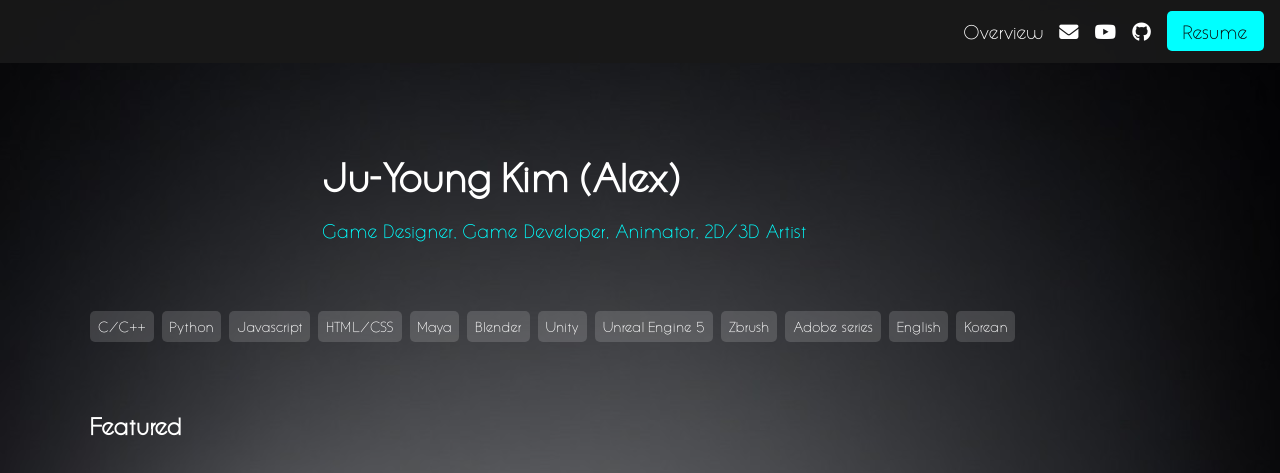
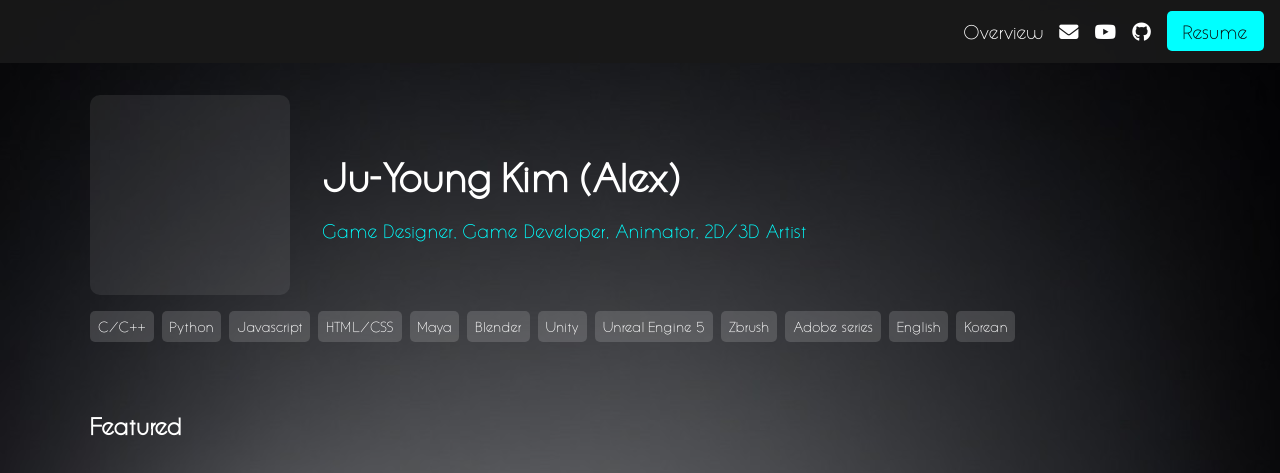
Before and after one commit to wndudrla0211/wndudrla0211.github.io, a plain HTML site: page index.html in a window 1280 px wide. Shown: the top 473 px of the page. Drawn offline with nearby package versions, Linux system fonts and the light colour scheme.

Commit message:
Update style.css

```diff
--- a/style.css
+++ b/style.css
@@ -17,7 +17,6 @@ body {
     background-position: center;
     background-attachment: fixed;
 }
-
 
 header {
     background: rgba(25, 25, 25, 0.95);
@@ -75,6 +74,12 @@ main {
     width: 200px;
     height: 200px;
     margin-right: 2rem;
+    background-color: rgba(204, 204, 204, 0.1);
+    border-radius: 10px;
+    overflow: hidden;
+    display: flex;
+    justify-content: center;
+    align-items: center;
 }
 
 .profile-info h1 {
```
